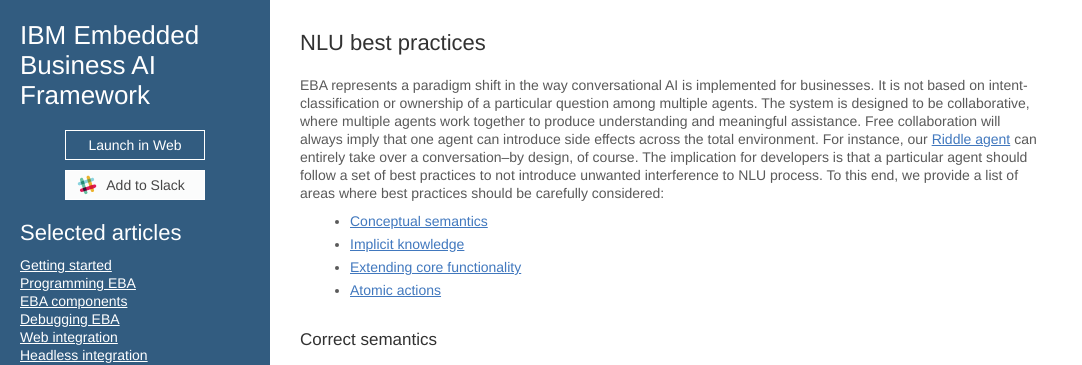
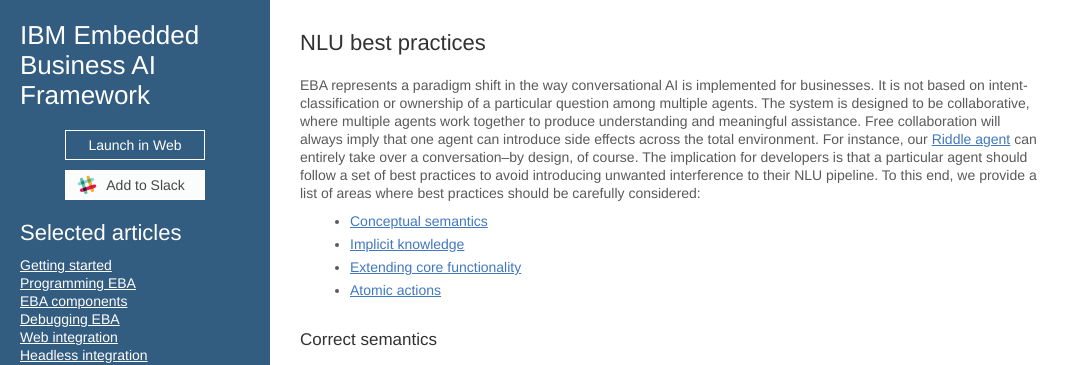
Before and after one commit to ibm-watson-embedded-business-assistant/eba-example-agents, a Jekyll site: the page built from docs/articles/NLUBestPractices.md, in a window 1280 px wide and 900 px high. Shown: the top 365 px of the window, without its empty margins (0-1082 px from the left). Built offline with Jekyll 4.4.1, drawn with Linux system fonts in a browser that asks for light colours; our own code applies the rules of GitHub Pages for plain Markdown files; the repository's description, which GitHub fills in, is left out.

Commit message:
Update NLUBestPractices.md

```diff
--- a/docs/articles/NLUBestPractices.md
+++ b/docs/articles/NLUBestPractices.md
@@ -1,6 +1,6 @@
 ## NLU best practices
 
-EBA represents a paradigm shift in the way conversational AI is implemented for businesses. It is not based on intent-classification or ownership of a particular question among multiple agents. The system is designed to be collaborative, where multiple agents work together to produce understanding and meaningful assistance. Free collaboration will always imply that one agent can introduce side effects across the total environment. For instance, our [Riddle agent](../../Riddles.md) can entirely take over a conversation--by design, of course. The implication for developers is that a particular agent should follow a set of best practices to not introduce unwanted interference to NLU process. To this end, we provide a list of areas where best practices should be carefully considered:
+EBA represents a paradigm shift in the way conversational AI is implemented for businesses. It is not based on intent-classification or ownership of a particular question among multiple agents. The system is designed to be collaborative, where multiple agents work together to produce understanding and meaningful assistance. Free collaboration will always imply that one agent can introduce side effects across the total environment. For instance, our [Riddle agent](../../Riddles.md) can entirely take over a conversation--by design, of course. The implication for developers is that a particular agent should follow a set of best practices to avoid introducing unwanted interference to their NLU pipeline. To this end, we provide a list of areas where best practices should be carefully considered:
 
 * [Conceptual semantics](#correct-semantics)
 * [Implicit knowledge](#implicit-knowledge)
```
